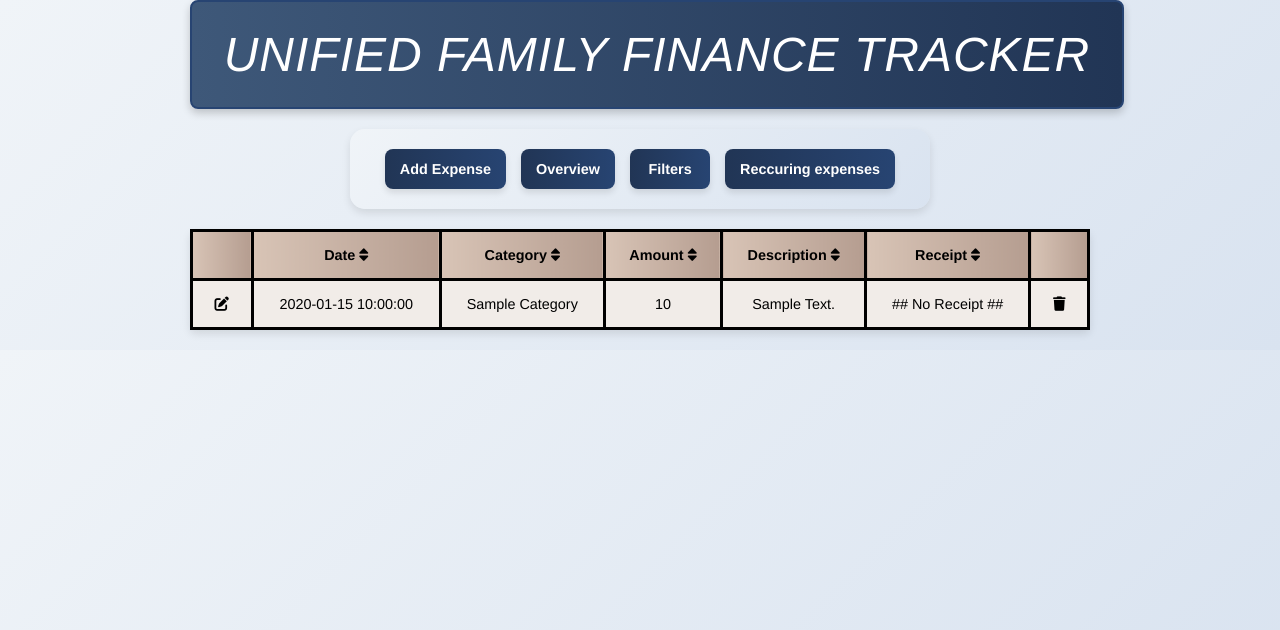
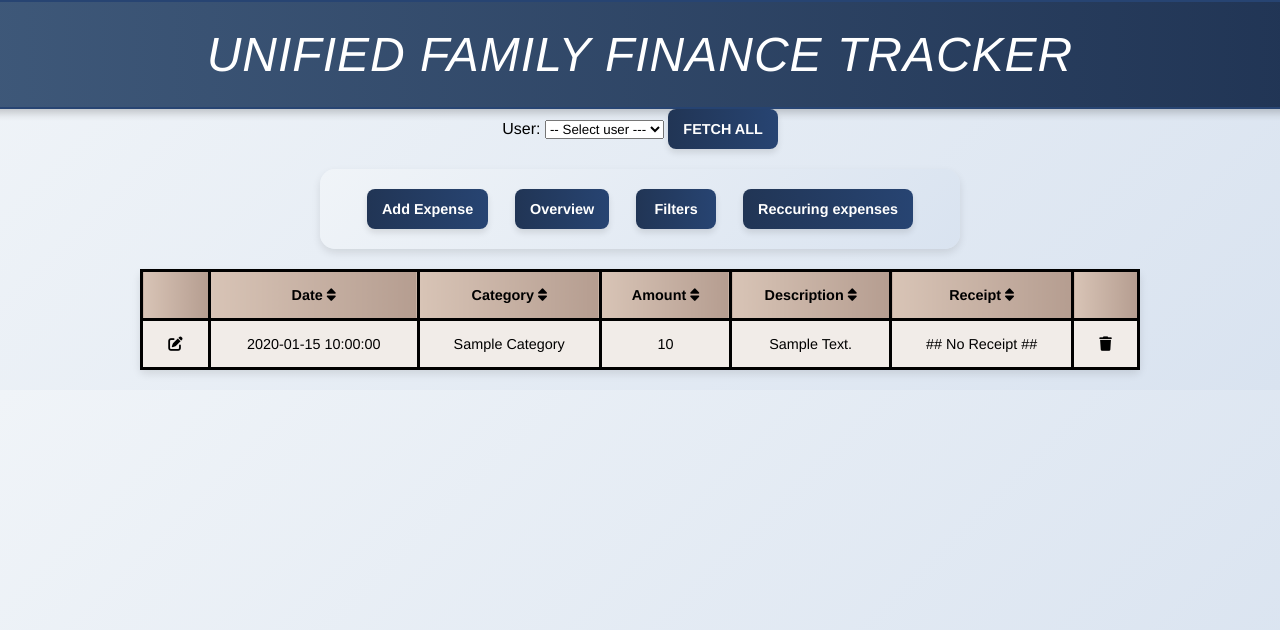
Before and after one commit to Siddiqz-onkeys/expense_module_project_ufft, a Flask app: template templates/index.html in a window 1280 px wide. Shown: the top 630 px of the page. Run offline with Flask 3, Linux system fonts and the light colour scheme; the template is opened without the code that fills it: most values are stand-ins (such as "Sample title", 1, 10 or a date in 2020).

Commit message:
added user selection

```diff
--- a/app.py
+++ b/app.py
@@ -31,63 +31,74 @@ db_config={
 connect_=mysql.connector.connect(**db_config)
 cursor=connect_.cursor()
 
+
 ########### ESTABLISHING A ROUTE FOR THE HTML REQUEST ##########
-@app.route('/') #creates a root route for the flask application
+@app.route('/',methods=["GET",'POST']) #creates a root route for the flask application
  #index function that returnrs the HTML content from the file and sends it to the user as a response for accessing the root URL
 def index():
+    current_date = datetime.now().strftime('%Y-%m-%d')
+    ######### fetching users data ########
+    cursor.execute("SELECT user_id,user_name,family_id FROM users")
+    users_list=cursor.fetchall()
 
-    current_date = datetime.now().strftime('%Y-%m-%d')
-    # Fetch expenses for the user
-    cursor.execute("""
-        SELECT expense_id, date, name, amount, description, receipt,user_id
-        FROM expenses e1
-        JOIN categories c1
-        ON e1.category_id = c1.category_id
-        ORDER BY expense_id DESC
-    """)
-    expenses = cursor.fetchall()
+    users=[
+        {
+            'user_id': user[0],
+            'user_name':user[1],
+            'family_id': user[2]
 
-    expense_records = [
-        {
-            'expense_id': exp[0],
-            'date_in': exp[1],
-            'category': exp[2],
-            'amount': exp[3],
-            'desc': exp[4],
-            'receipt': exp[5],
-            'user_id':exp[6]
-        }
-        for exp in expenses
+        } for user in users_list
     ]
 
-    # Fetch recurring expenses
-    cursor.execute("SELECT rec_id, description, amount, user_id FROM recc_expenses")
-    recs = cursor.fetchall()
+    if request.method=="GET":
+        return render_template('index.html',users=users,max_date=current_date)
+    else:
+        global curr_user
+        curr_user = request.form.get('user_id')
+        # Fetch expenses for the user
+        cursor.execute("SELECT expense_id, date, name, amount, description, receipt FROM expenses e1 JOIN categories c1 ON e1.category_id = c1.category_id WHERE user_id=%s ORDER BY expense_id DESC ",(curr_user,))
+        expenses = cursor.fetchall()
 
-    rec_exps = [
-        {
-            'rec_id': exp[0],
-            'description': exp[1],
-            'amount': exp[2],
-            'user_id': exp[3]
-        }
-        for exp in recs
-    ]
+        expense_records = [
+            {
+                'expense_id': exp[0],
+                'date_in': exp[1],
+                'category': exp[2],
+                'amount': exp[3],
+                'desc': exp[4],
+                'receipt': exp[5]
+            }
+            for exp in expenses
+        ]
 
-    # Fetch all categories
-    cursor.execute("SELECT * FROM categories")
-    cats = cursor.fetchall()
-    categories = [
-        {
-            'cat_id': item[0],
-            'cat_name': item[1]
-        }
-        for item in cats
-    ]
-    return render_template('index.html',expenses=expense_records,
-            reccur_exps=rec_exps,
-            categories=categories,
-            max_date=current_date) #Flask by default looks for templkate forlder to render the html file
+        # Fetch recurring expenses
+        cursor.execute("SELECT rec_id, description, amount, user_id FROM recc_expenses")
+        recs = cursor.fetchall()
+
+        rec_exps = [
+            {
+                'rec_id': exp[0],
+                'description': exp[1],
+                'amount': exp[2],
+                'user_id': exp[3]
+            }
+            for exp in recs
+        ]
+
+        # Fetch all categories
+        cursor.execute("SELECT * FROM categories")
+        cats = cursor.fetchall()
+        categories = [
+            {
+                'cat_id': item[0],
+                'cat_name': item[1]
+            }
+            for item in cats
+        ]
+        return render_template('index.html',expenses=expense_records,user_id=curr_user,users=users,
+                reccur_exps=rec_exps,
+                categories=categories,
+                max_date=current_date) #Flask by default looks for templkate forlder to render the html file
 
 
 ########## SAVING THE UPLOADED FILES IN A FOLDER ############
@@ -146,7 +157,7 @@ def get_form_data():
 def add_expense(user_id, family_id, category_id, amount, date_in, description="", receipt=""):
     # Start constructing the query
     query = "INSERT INTO EXPENSES (user_id, category_id, date, amount, family_id"
-    params = [user_id, category_id, date_in, amount, family_id]
+    params = [curr_user, category_id, date_in, amount, family_id]
 
     # Dynamically add optional columns
     if description:
@@ -171,7 +182,7 @@ def add_expense(user_id, family_id, category_id, amount, date_in, description=""
 
 @app.route('/verify_major/<int:user_id>',methods=["GET"])
 def verify_major(user_id):
-    cursor.execute("SELECT dob FROM users WHERE user_id=%s",(user_id,))
+    cursor.execute("SELECT dob FROM users WHERE user_id=%s",(curr_user,))
     dob=cursor.fetchone()[0]
     current_day=datetime.today()
 
@@ -189,28 +200,11 @@ undo_timeout = 10
 ########## DELETE EXPENSE  #######
 @app.route('/delete_expense/<int:expense_id>', methods=['POST'])
 def delete_expense(expense_id):
-    # Fetch the expense before deleting
-    cursor.execute("SELECT * FROM expenses WHERE id = %s", (expense_id,))
-    expense = cursor.fetchone()
-
-    if expense:
-        # Store the expense details in the in-memory store
-        deleted_expenses[expense_id] = {
-            'data': expense,  # Store the entire expense record
-            'timestamp': time.time()
-        }
-
-        # Delete the expense from the database
-        cursor.execute("DELETE FROM expenses WHERE id = %s", (expense_id,))
-        connect_.commit()
-
-        cursor.close()
-        connect_.close()
-        return jsonify({"message": "Expense deleted. You can undo."}), 200
-
-    cursor.close()
-    connect_.close()
-    return jsonify({"message": "Expense not found."}), 404
+    # Delete the expense from the database
+    print("called in app")
+    cursor.execute(" DELETE FROM expenses WHERE expense_id = %s", (expense_id,))
+    connect_.commit()
+    return redirect(url_for('index'),method="POST")
 
 ############ EDIT EXPENSE #######
 @app.route('/edit_expense/<int:expense_id>', methods=["POST"])
@@ -291,8 +285,8 @@ def filter_expenses():
     receipt=request.args.get('receipt') #receipt
 
     # Initialize base query and parameters
-    query = "SELECT e.expense_id,e.date,c.name,e.amount,e.description,e.receipt FROM expenses e JOIN categories c ON e.category_id = c.category_id WHERE "
-    params = []
+    query = "SELECT e.expense_id,e.date,c.name,e.amount,e.description,e.receipt FROM expenses e JOIN categories c ON e.category_id = c.category_id WHERE user_id=%s "
+    params = [curr_user]
 
     if category:
         query+="c.name=%s AND"
@@ -343,7 +337,7 @@ def reset_filters():
 ###### Sorting function ##
 @app.route('/sort_table/<sort_by>')
 def sort_table(sort_by):
-    query="SELECT e.expense_id,e.date,c.name,e.amount,e.description,e.receipt FROM expenses e JOIN categories c ON e.category_id = c.category_id"
+    query="SELECT e.expense_id,e.date,c.name,e.amount,e.description,e.receipt FROM expenses e JOIN categories c ON e.category_id = c.category_id WHERE user_id=%s "
     print(sort_by,sort_order[sort_by])
     if sort_order[sort_by]=="default":
         sort_order[sort_by]='asc'
@@ -356,7 +350,7 @@ def sort_table(sort_by):
         sort_order[sort_by]='default'
         return redirect('/')
 
-    cursor.execute(query,(sort_by,))
+    cursor.execute(query,(curr_user,sort_by,))
     sorted_expenses=cursor.fetchall()
     cursor.reset()
     expenses = [
--- a/static/script.js
+++ b/static/script.js
@@ -97,8 +97,10 @@ function verify_age(user_id, expense_id) {
             const ageMessage = document.getElementById("ageMessage");
             const deleteConfirmationSection = document.getElementById("deleteConfirmationSection");
             if (data.is_major) {
+                del_id = expense_id; // Set global variable
+                console.log(del_id)
                 deleteConfirmationSection.style.display = "block"; // Show confirmation dialog
-                del_id = expense_id; // Set global variable
+
             } else {
                 ageMessage.style.display = "block";
                 ageMessage.style.animation = "none"; // Reset animation
@@ -109,11 +111,11 @@ function verify_age(user_id, expense_id) {
         .catch(error => console.error("Error:", error));
 }
 
-function deletion(event) {
-    event.preventDefault(); // Prevent default form submission
-
+function deletion_f() {
+    console.log("deletE_f",del_id)
     const form = document.getElementById('deleteConfirmationSection');
     form.action = `/delete_expense/${del_id}`; // Dynamically set the form action
+    form.submit()
 
     const deleteMessage = document.getElementById("deleteMessage");
     deleteMessage.style.display = "block";
@@ -121,10 +123,7 @@ function deletion(event) {
     void deleteMessage.offsetWidth; // Trigger reflow
     deleteMessage.style.animation = "showHide 1.5s ease-in-out";
 
-    // Optionally, delay the actual submission to allow the animation to play
-    setTimeout(() => {
-        form.submit(); // Submit the form after the animation
-    }, -3500); // Adjust delay to match animation duration
+
 }
 
 
--- a/static/styles.css
+++ b/static/styles.css
@@ -10,6 +10,12 @@ body {
     margin: 0;
     padding: 0;
     text-transform: capitalize;
+}
+
+#main-container{
+    width:1000px;
+    align-items: center;
+
 }
 
 header {
--- a/templates/index.html
+++ b/templates/index.html
@@ -12,15 +12,28 @@
         <meta name="viewport" content="width=device-width, initial-scale=1.0">
     </head>
     <body>
+
+        <header> <h1 id="header_text"> UNIFIED FAMILY FINANCE TRACKER</h1></header>
+
+        <!-- ##### user selection section ###### -->
+        <form id="user-selection" method="POST" action="/" enctype="multipart/form">
+            <label> User: </label>
+            <select id="user_id" name="user_id">
+                <option value="" disabled selected> -- Select user --- </option>
+                {% for user in users %}
+                <option value={{ user.user_id}}>{{ user.user_name}}</option>
+                {% endfor %}
+            </select>
+            <button > FETCH ALL </button>
+        </form>
+
+
         <div id="main-container">
-            <header> <h1 id="header_text"> UNIFIED FAMILY FINANCE TRACKER</h1></header>
-
             <div class="feature_buttons">
                 <button onclick=" document.getElementById('add_expense').style.display='block' "> Add Expense</button>
                 <button onclick=""> Overview </button>
                 <button onclick=" document.getElementById('sorting_filtering').style.display='block' "> Filters </button>
                 <button onclick="show_rec_tab()"> Reccuring expenses </button>
-
             </div>
 
             <div class="body">
@@ -105,6 +118,8 @@
                         <button type="button" onclick="document.getElementById('add_expense').style.display='none'">CANCEL</button>
                     </form>
                 </div>
+
+                <div class="editing-expense-section">
 
                     <!-- ####### and edit menu that comtains all the options for editing #########-->
                     <div class="edit_menu" id="edit_menu" style="display: none;">
@@ -203,12 +218,13 @@
                         </form>
                     </div>
 
+                </div>
                 <!-- DELETE CONFIRMATION SECTION -->
-                <form id="deleteConfirmationSection" style="display:none" method=" " action="">
+                <form id="deleteConfirmationSection" style="display:none" method="POST" action="">
 
                     <p>Are you sure you want to delete this record?</p>
 
-                    <button type="submit" class="confirm_btn" onclick="deleteExpense(1, this)">Confirm</button>
+                    <button type="button" class="confirm_btn" onclick="deletion_f()">Confirm</button>
 
                     <button onclick="document.getElementById('deleteConfirmationSection').style.display='none'" type="button">Cancel</button>
 
@@ -279,8 +295,6 @@
                             onclick="document.getElementById('sorting_filtering').style.display='none'">CANCEL</button>
                     </form>
                 </div>
-
-
 
                 <div class="reccuring expenses" id="recc_exps" style="display:none">
                     {% for exp in reccur_exps %}
@@ -394,7 +408,7 @@
                                     {% endif %}
                                 </td>
                                 <td>
-                                <i class="fas fa-trash" onclick="verify_age({{ expense.user_id }},{{ expense.expense_id }})"></i>
+                                <i class="fas fa-trash" onclick="verify_age({{ user_id }},{{ expense.expense_id }})"></i>
                                 </td>
                             </tr>
                             <!-- ####### POP UP MESSAGES ####### -->
@@ -411,7 +425,6 @@
                 </div>
             </div>
         </div>
-        <div class="footer">
-        </div>
+
     </body>
 </html>
```
